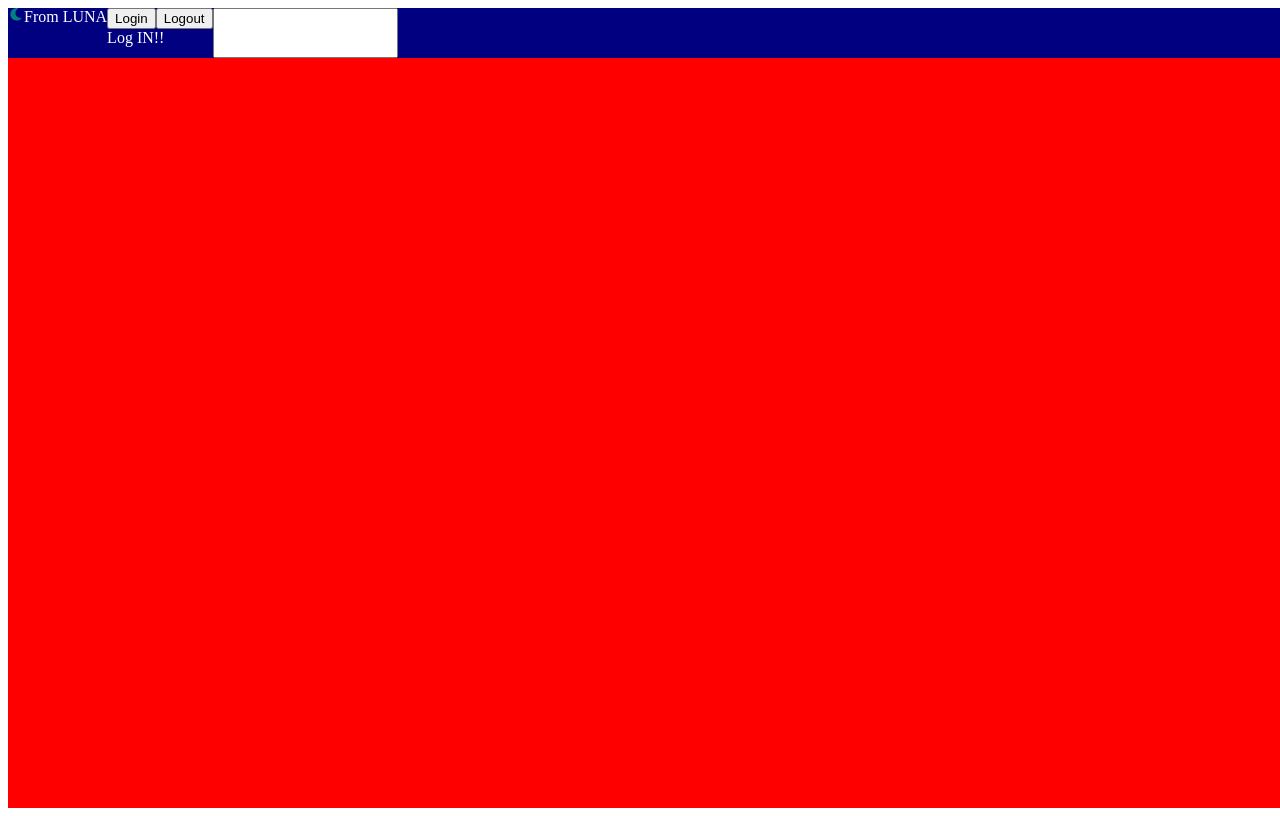
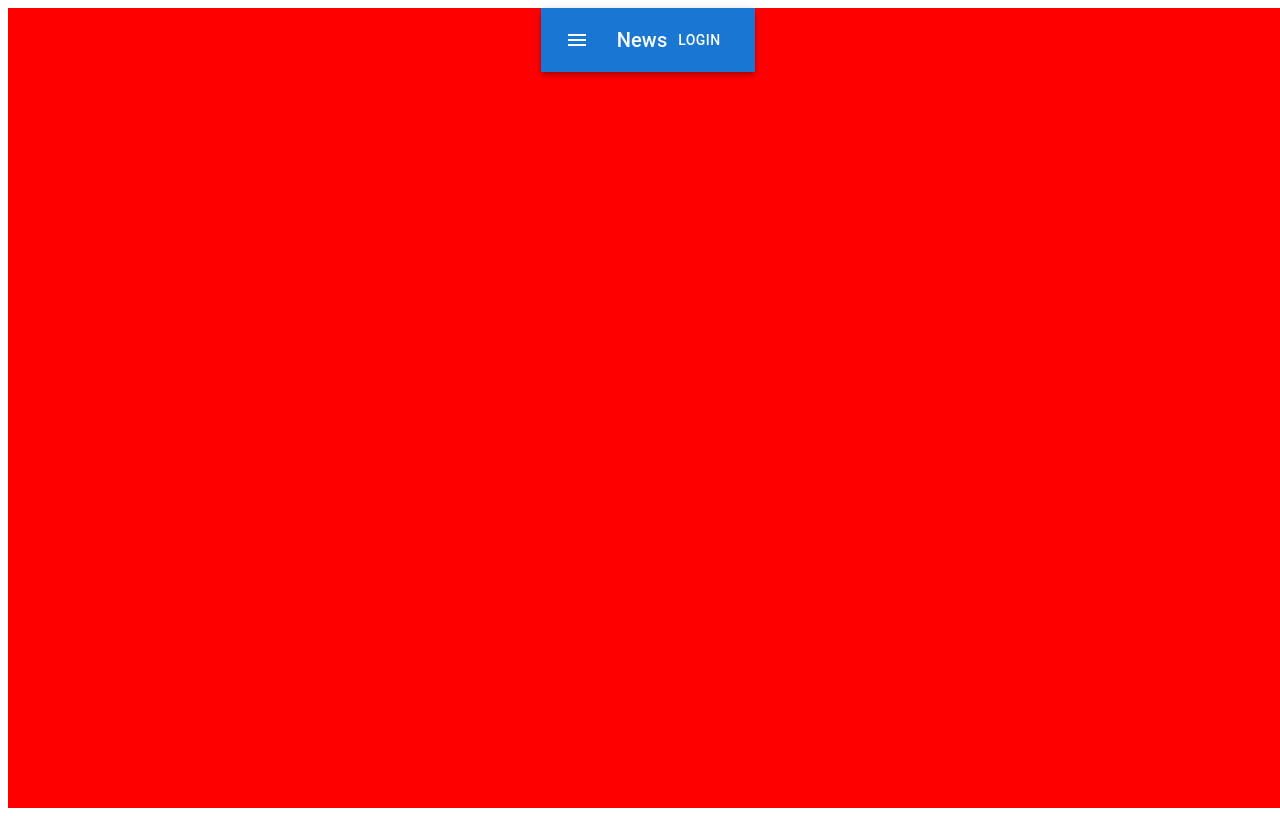
Before and after one commit to WigglyDonnie/fromluna, a React (Create React App) app: page / in a window 1280 px wide. Built offline with nearby package versions, Linux system fonts and the light colour scheme.

Commit message:
update nav component

```diff
--- a/package.json
+++ b/package.json
@@ -3,11 +3,15 @@
   "version": "0.1.0",
   "private": true,
   "dependencies": {
+    "@emotion/react": "^11.7.1",
+    "@emotion/styled": "^11.6.0",
     "@fortawesome/fontawesome-svg-core": "^1.2.36",
     "@fortawesome/free-brands-svg-icons": "^5.15.4",
     "@fortawesome/free-regular-svg-icons": "^5.15.4",
     "@fortawesome/free-solid-svg-icons": "^5.15.4",
     "@fortawesome/react-fontawesome": "^0.1.16",
+    "@mui/icons-material": "^5.2.5",
+    "@mui/material": "^5.2.6",
     "@testing-library/jest-dom": "^5.16.1",
     "@testing-library/react": "^11.2.7",
     "@testing-library/user-event": "^12.8.3",
@@ -15,6 +19,7 @@
     "@types/node": "^12.20.37",
     "@types/react": "^17.0.37",
     "@types/react-dom": "^17.0.11",
+    "mui": "^0.0.1",
     "node-sass": "^6.0.1",
     "react": "^17.0.2",
     "react-dom": "^17.0.2",
--- a/src/components/Nav.tsx
+++ b/src/components/Nav.tsx
@@ -1,21 +1,32 @@
-import React, {useState} from 'react';
-import Brand from './Brand';
-import LoginMenu from './LoginMenu'
-import './Nav.scss';
+import * as React from 'react';
+import AppBar from '@mui/material/AppBar';
+import Box from '@mui/material/Box';
+import Toolbar from '@mui/material/Toolbar';
+import Typography from '@mui/material/Typography';
+import Button from '@mui/material/Button';
+import IconButton from '@mui/material/IconButton';
+import MenuIcon from '@mui/icons-material/Menu';
 
-function Nav() {
-
-  const [formValue, setFormValue] = useState("type something");
-
-
-
+export default function Nav() {
   return (
-    <div className="Nav">
-      <Brand />
-      <LoginMenu value={formValue}/>
-      <input onChange={(event) => {setFormValue(event.target.value)}} type="text" name="name" autoComplete="off"/>
-    </div>
+    <Box sx={{ flexGrow: 1 }}>
+      <AppBar position="static">
+        <Toolbar>
+          <IconButton
+            size="large"
+            edge="start"
+            color="inherit"
+            aria-label="menu"
+            sx={{ mr: 2 }}
+          >
+            <MenuIcon />
+          </IconButton>
+          <Typography variant="h6" component="div" sx={{ flexGrow: 1 }}>
+            News
+          </Typography>
+          <Button color="inherit">Login</Button>
+        </Toolbar>
+      </AppBar>
+    </Box>
   );
 }
-
-export default Nav;
```
Also changed, not shown: 1 other file (tests, documents, lock files or other folders).
